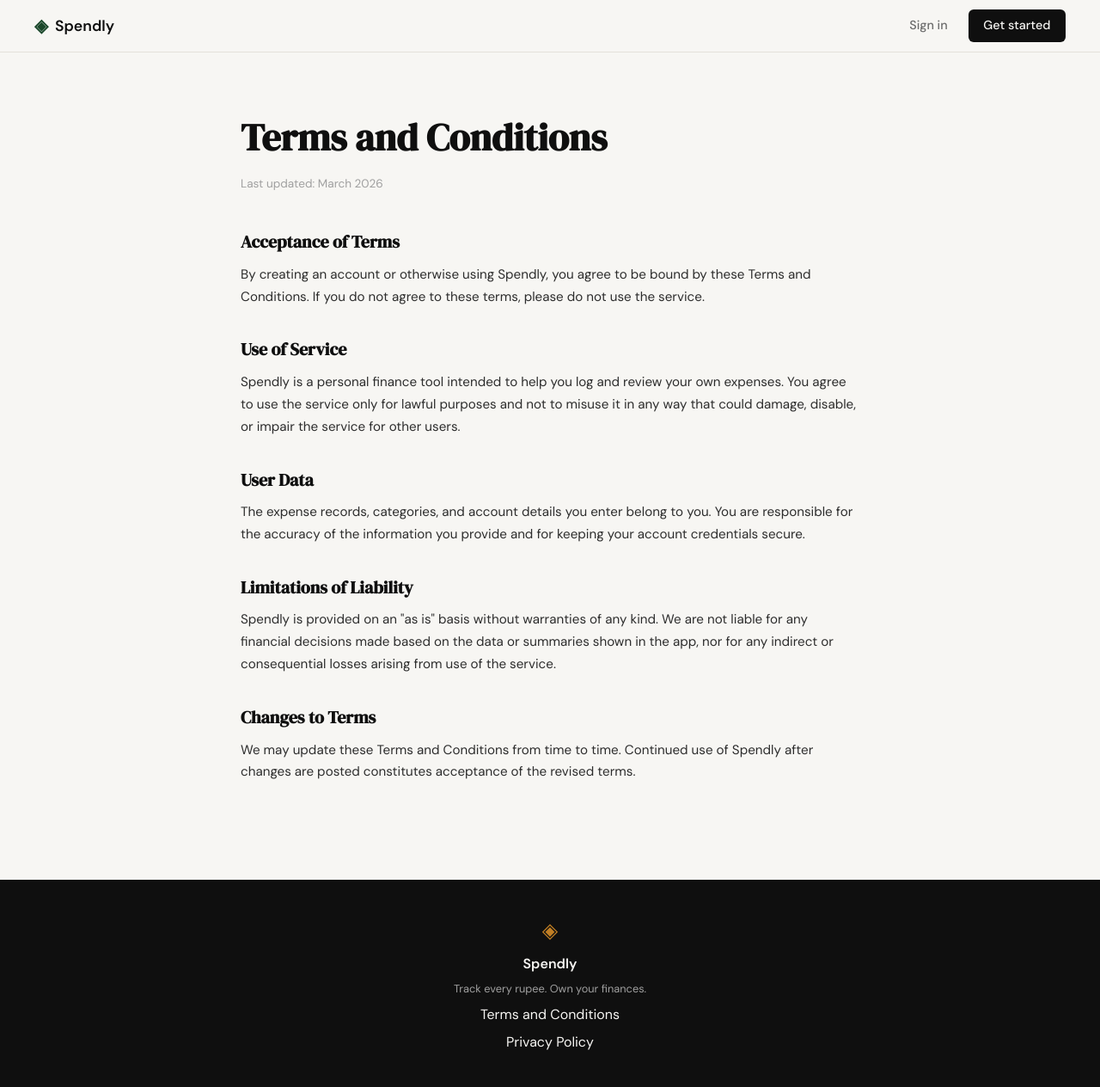
After one commit to Hirdeshpal15/Spindly, a Flask app: page /terms in a window 1280 px wide. The commit adds this page. Shown: the whole page at 86% size. Run offline with Flask 3, Linux system fonts and the light colour scheme.

Commit message:
landing: add terms and conditions page and route

```diff
--- a/app.py
+++ b/app.py
@@ -20,6 +20,11 @@ def register():
 @app.route("/login")
 def login():
     return render_template("login.html")
+
+
+@app.route("/terms")
+def terms():
+    return render_template("terms.html")
 
 
 # ------------------------------------------------------------------ #
--- a/static/css/style.css
+++ b/static/css/style.css
@@ -478,6 +478,49 @@ a { color: inherit; text-decoration: none; }
 .auth-switch a:hover { text-decoration: underline; }
 
 /* ------------------------------------------------------------------ */
+/* Legal pages                                                         */
+/* ------------------------------------------------------------------ */
+
+.legal {
+    padding: 4rem 2rem 5rem;
+}
+
+.legal-inner {
+    max-width: 720px;
+    margin: 0 auto;
+}
+
+.legal-title {
+    font-family: var(--font-display);
+    font-size: clamp(2rem, 4vw, 2.75rem);
+    color: var(--ink);
+    margin-bottom: 0.5rem;
+}
+
+.legal-updated {
+    font-size: 0.85rem;
+    color: var(--ink-faint);
+    margin-bottom: 2.5rem;
+}
+
+.legal-section {
+    margin-bottom: 2rem;
+}
+
+.legal-section h2 {
+    font-family: var(--font-display);
+    font-size: 1.25rem;
+    color: var(--ink);
+    margin-bottom: 0.6rem;
+}
+
+.legal-section p {
+    font-size: 0.95rem;
+    color: var(--ink-soft);
+    line-height: 1.7;
+}
+
+/* ------------------------------------------------------------------ */
 /* Footer                                                              */
 /* ------------------------------------------------------------------ */
 
--- a/templates/base.html
+++ b/templates/base.html
@@ -34,7 +34,7 @@
             <span class="brand-icon">◈</span>
             <span class="footer-name">Spendly</span>
             <p class="footer-copy">Track every rupee. Own your finances.</p>
-            <a href="#">Terms and Conditions</a>
+            <a href="{{ url_for('terms') }}">Terms and Conditions</a>
             <a href="#">Privacy Policy</a>
         </div>
     </footer>
--- /dev/null
+++ b/templates/terms.html
@@ -0,0 +1,39 @@
+{% extends "base.html" %}
+
+{% block title %}Terms and Conditions — Spendly{% endblock %}
+
+{% block content %}
+
+<section class="legal">
+    <div class="legal-inner">
+        <h1 class="legal-title">Terms and Conditions</h1>
+        <p class="legal-updated">Last updated: March 2026</p>
+
+        <div class="legal-section">
+            <h2>Acceptance of Terms</h2>
+            <p>By creating an account or otherwise using Spendly, you agree to be bound by these Terms and Conditions. If you do not agree to these terms, please do not use the service.</p>
+        </div>
+
+        <div class="legal-section">
+            <h2>Use of Service</h2>
+            <p>Spendly is a personal finance tool intended to help you log and review your own expenses. You agree to use the service only for lawful purposes and not to misuse it in any way that could damage, disable, or impair the service for other users.</p>
+        </div>
+
+        <div class="legal-section">
+            <h2>User Data</h2>
+            <p>The expense records, categories, and account details you enter belong to you. You are responsible for the accuracy of the information you provide and for keeping your account credentials secure.</p>
+        </div>
+
+        <div class="legal-section">
+            <h2>Limitations of Liability</h2>
+            <p>Spendly is provided on an "as is" basis without warranties of any kind. We are not liable for any financial decisions made based on the data or summaries shown in the app, nor for any indirect or consequential losses arising from use of the service.</p>
+        </div>
+
+        <div class="legal-section">
+            <h2>Changes to Terms</h2>
+            <p>We may update these Terms and Conditions from time to time. Continued use of Spendly after changes are posted constitutes acceptance of the revised terms.</p>
+        </div>
+    </div>
+</section>
+
+{% endblock %}
```
